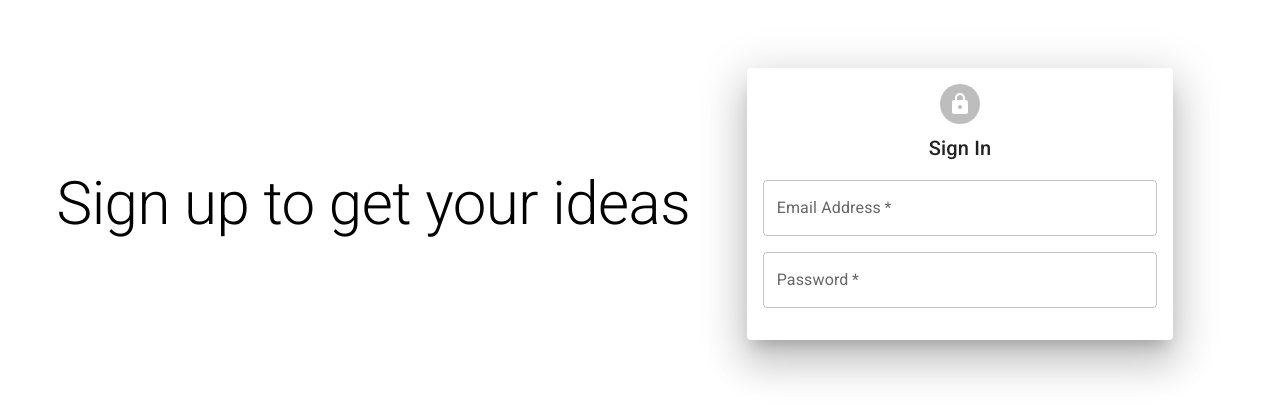
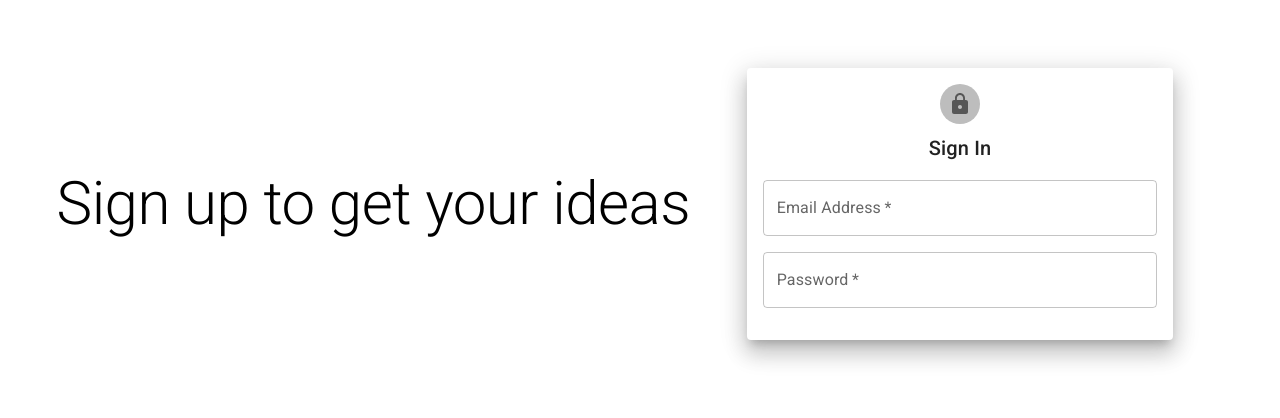
Before and after one commit to ingaSiu/interest-page, a React (Vite) app: page / in a window 1280 px wide. Shown: the part 196-614 px from the top of the page. Built offline with nearby package versions, Linux system fonts and the light colour scheme.

Commit message:
some changes

```diff
--- a/src/Pages/Login.tsx
+++ b/src/Pages/Login.tsx
@@ -4,11 +4,11 @@ import LockIcon from '@mui/icons-material/Lock';
 
 const Login = () => {
   return (
-    <Paper elevation={24}>
+    <Paper elevation={14}>
       <Box padding={2}>
         <Box display="flex" justifyContent="center" mb={1}>
           <Avatar>
-            <LockIcon />
+            <LockIcon color="action" />
           </Avatar>
         </Box>
         <Typography variant="h6" textAlign="center" mb={2}>
--- a/src/contexts/UserContext.tsx
+++ b/src/contexts/UserContext.tsx
@@ -1,6 +1,6 @@
 import { PropsWithChildren, createContext } from 'react';
 
-import { User } from '../types/user';
+import { User } from '../Types/user';
 import { useLocalStorage } from '../hooks/localStorage';
 
 const UserContext = createContext<{
```
